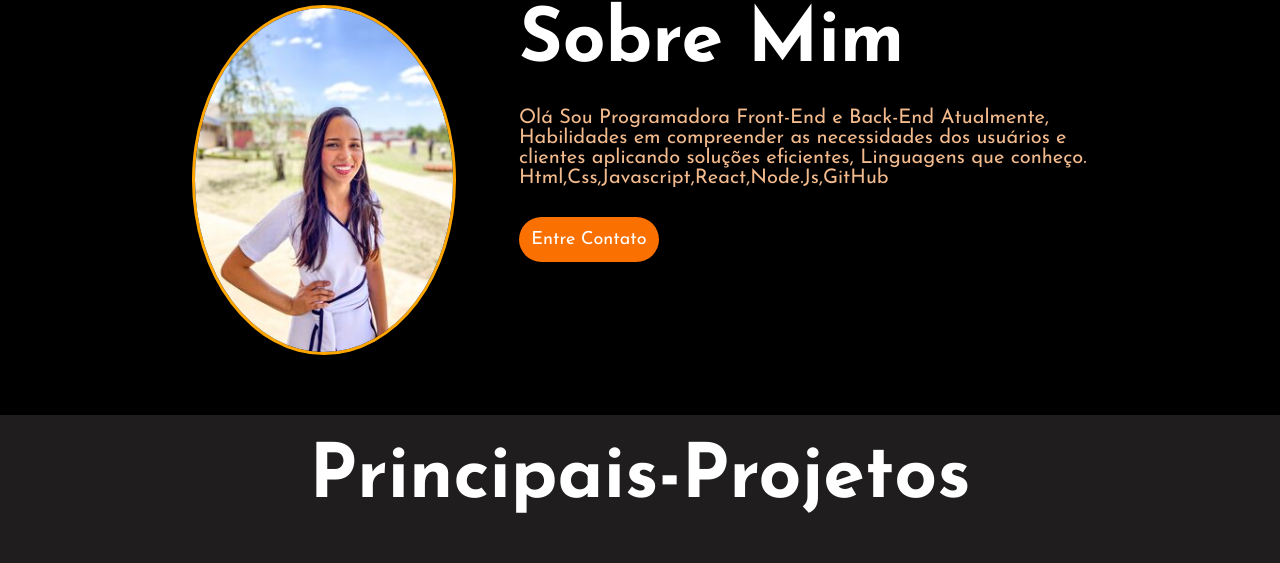
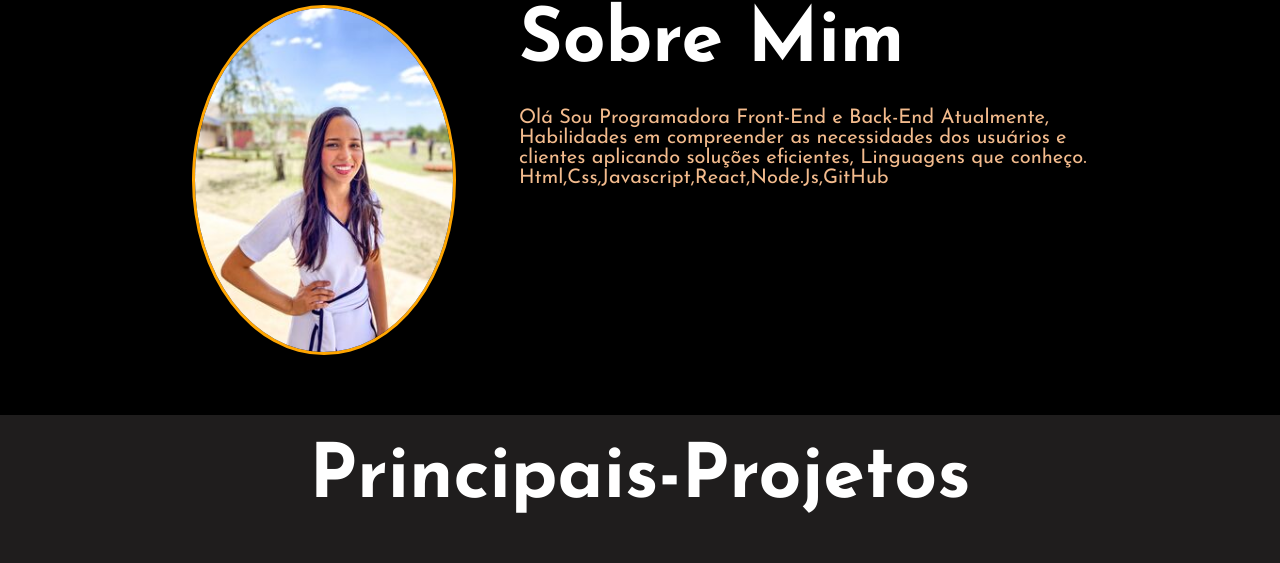
Before and after one commit to Thais-enf/Portifolio, a plain HTML site: page index.html in a window 1280 px wide. Shown: the part 855-1418 px from the top of the page. Drawn offline with Linux system fonts and the light colour scheme.

Commit message:
retirada do botao

```diff
--- a/index.html
+++ b/index.html
@@ -39,7 +39,7 @@
             <p>Olá Sou Programadora Front-End e Back-End Atualmente,
                 Habilidades em compreender as necessidades dos usuários e clientes aplicando soluções eficientes,
                 Linguagens que conheço. Html,Css,Javascript,React,Node.Js,GitHub</p>
-                <button>Entre Contato</button>
+
         </div>
       </section>
 
```
